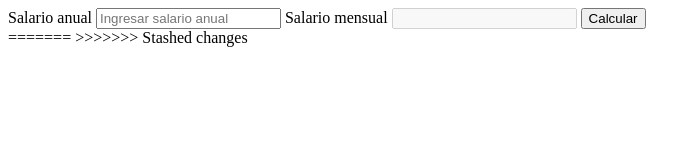
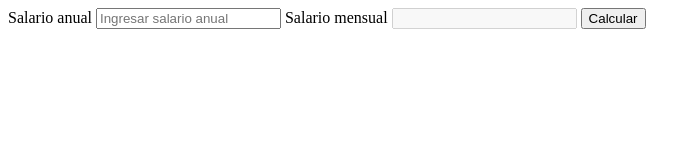
Before and after one commit to faldrighetti/mis-tareas-de-curso-r-argentina-programa, a plain HTML site: page mis-tareas.html in a window 1280 px wide. Shown: the whole page, without its empty margins (0-700 px from the left). Drawn offline with Linux system fonts and the light colour scheme; files whose address does not match are found by name.

Commit message:
Borra stashed changes

```diff
--- a/mis-tareas.html
+++ b/mis-tareas.html
@@ -19,8 +19,6 @@
     </form>
 
     <script src="js/mis-tareas.js"></script>
-=======
     <script src="js/tarea-clase-5.js"></script>
->>>>>>> Stashed changes
 </body>
 </html>
```
